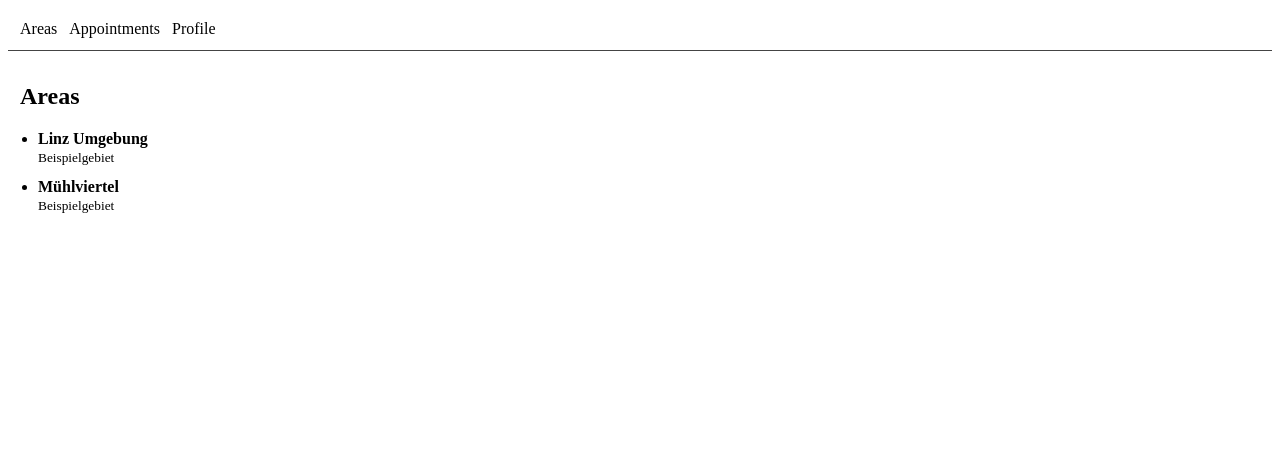
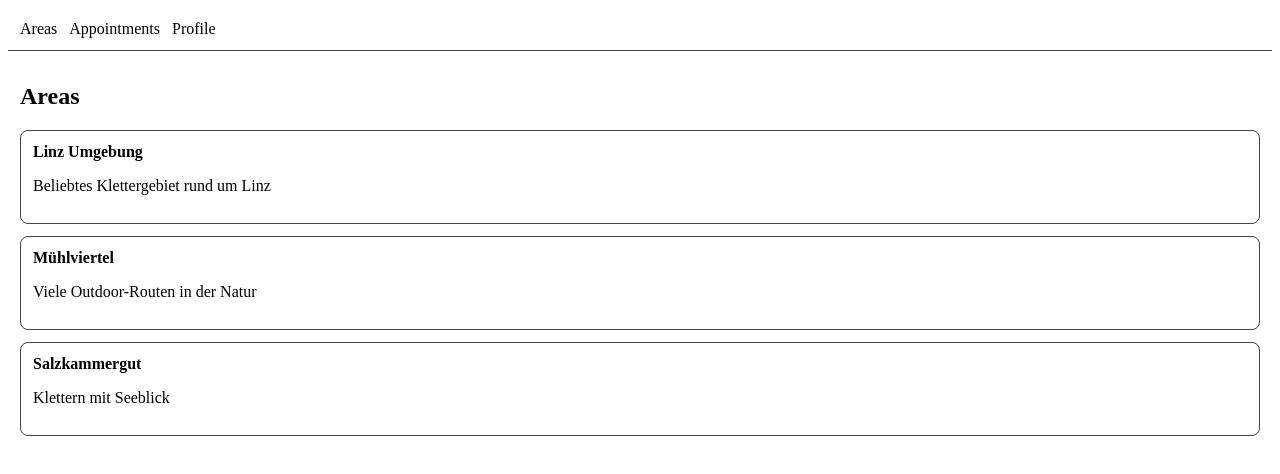
Before and after one commit to LehnerRobin/ClimbConnect, an Angular app in the folder frontend/climbconnect-frontend/: page /areas in a window 1280 px wide. Shown: the top 474 px of the page. Built offline with nearby package versions, Linux system fonts and the light colour scheme.

Commit message:
verbesser

```diff
--- a/frontend/climbconnect-frontend/src/app/features/areas/areas-page/areas-page.html
+++ b/frontend/climbconnect-frontend/src/app/features/areas/areas-page/areas-page.html
@@ -1,12 +1,18 @@
 <h2>Areas</h2>
 
-<ul>
-  <li>
-    <strong>Linz Umgebung</strong><br />
-    <small>Beispielgebiet</small>
+<ul class="area-list">
+  <li class="area-card">
+    <strong>Linz Umgebung</strong>
+    <p>Beliebtes Klettergebiet rund um Linz</p>
   </li>
-  <li>
-    <strong>Mühlviertel</strong><br />
-    <small>Beispielgebiet</small>
+
+  <li class="area-card">
+    <strong>Mühlviertel</strong>
+    <p>Viele Outdoor-Routen in der Natur</p>
+  </li>
+
+  <li class="area-card">
+    <strong>Salzkammergut</strong>
+    <p>Klettern mit Seeblick</p>
   </li>
 </ul>
--- a/frontend/climbconnect-frontend/src/app/features/areas/areas-page/areas-page.scss
+++ b/frontend/climbconnect-frontend/src/app/features/areas/areas-page/areas-page.scss
@@ -1,2 +1,11 @@
-ul { padding-left: 18px; }
-li { margin-bottom: 12px; }
+.area-list {
+  list-style: none;
+  padding: 0;
+}
+
+.area-card {
+  border: 1px solid #444;
+  border-radius: 8px;
+  padding: 12px;
+  margin-bottom: 12px;
+}
```
